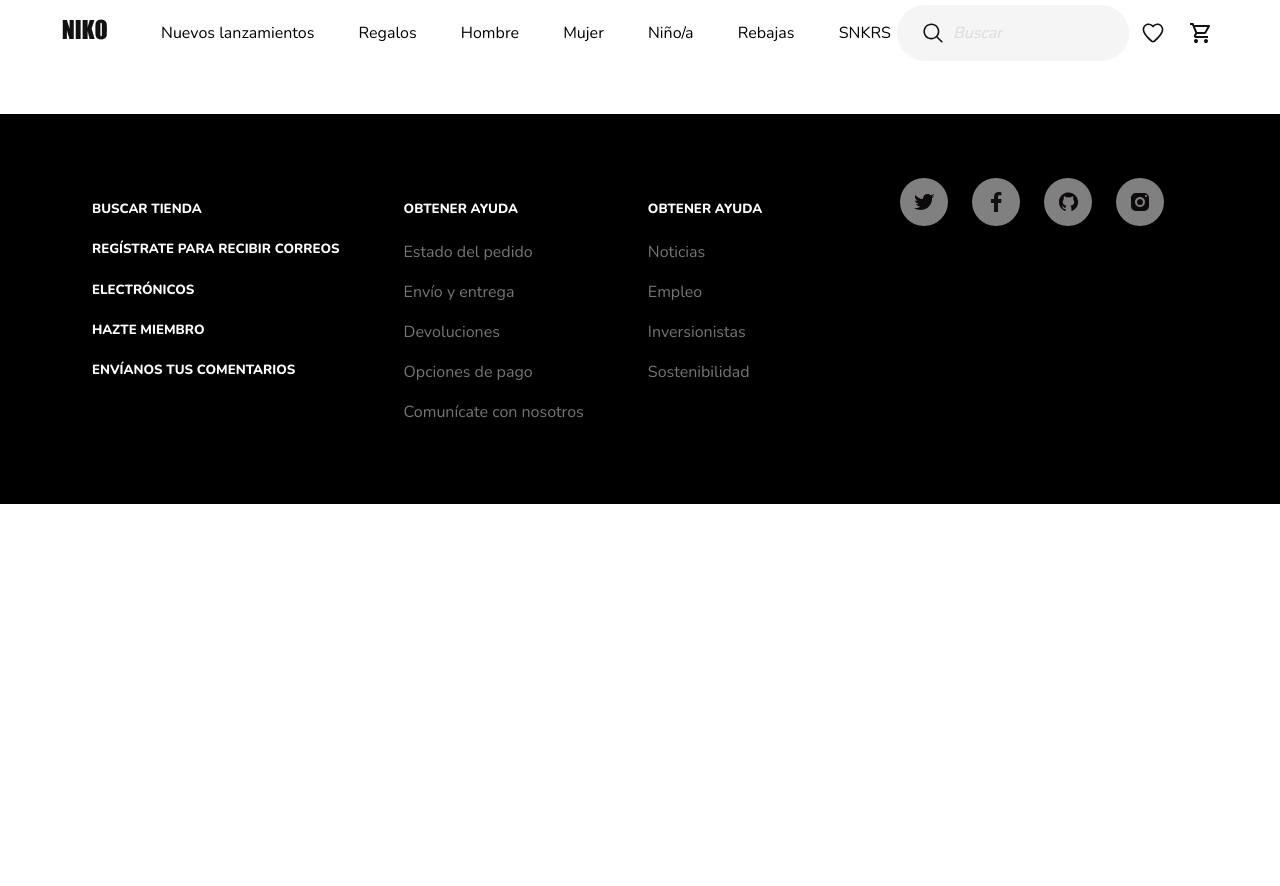
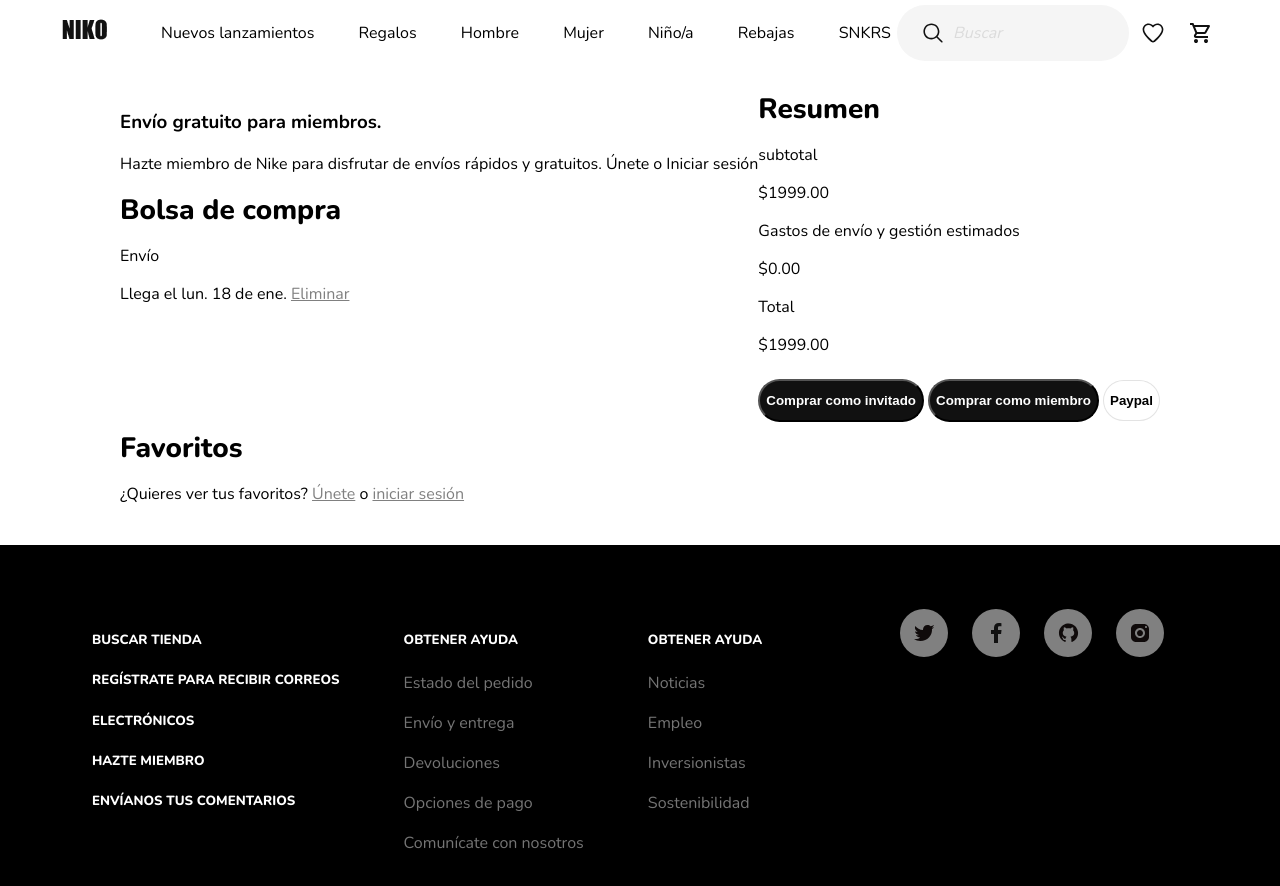
Before and after one commit to fabiola29298/blogpost-niko, a plain HTML site: page carrito.html in a window 1280 px wide. Before the commit the page ends 800 px from the top, so only its background shows below. Drawn offline with nearby package versions, Linux system fonts and the light colour scheme.

Commit message:
agregando el contenido de carritos

```diff
--- a/carrito.html
+++ b/carrito.html
@@ -42,15 +42,47 @@
     <div class="wrapper">
       <div class="card-view">
         <div class="compra-view">
-
+          <div class="miembro-card">
+            <h3>Envío gratuito para miembros.</h3>
+            <p>Hazte miembro de Nike para disfrutar de envíos rápidos y gratuitos. Únete o Iniciar sesión</p>
+          </div>
+          <div class="bolsa-card">
+            <h4>Bolsa de compra</h4>
+          </div>
+          <div class="envio-card">
+            <p>Envío</p>
+            <p>Llega el lun. 18 de ene. <a href="#">Eliminar</a></p>
+          </div>
         </div>
         <div class="resumen-view">
-
+          <h4>Resumen</h4>
+          <div class="costo-card">
+            <div class="costo-child">
+              <p>subtotal</p> <p>$1999.00</p>
+            </div>
+            <div class="costo-child">
+              <p>Gastos de envío y gestión estimados</p>
+              <p>$0.00</p>
+            </div>
+            <div class="linea"></div>
+            <div class="costo-child-negrilla">
+              <p>Total</p>
+              <p>$1999.00</p>
+            </div>
+          </div>
+          <button class="btn-primary">Comprar como invitado</button>
+          <button class="btn-primary">Comprar como miembro</button>
+          <button class="btn-secondary"> Paypal
+          </button>
         </div>
       </div>
-
+      <div class="linea"></div>
       <div class="favoritos">
-
+        <h4>Favoritos</h4>
+        <p>¿Quieres ver tus favoritos?
+          <a href="#">Únete</a> o
+          <a href="#">iniciar sesión</a>
+        </p>
       </div>
     </div>
   </main>
```
